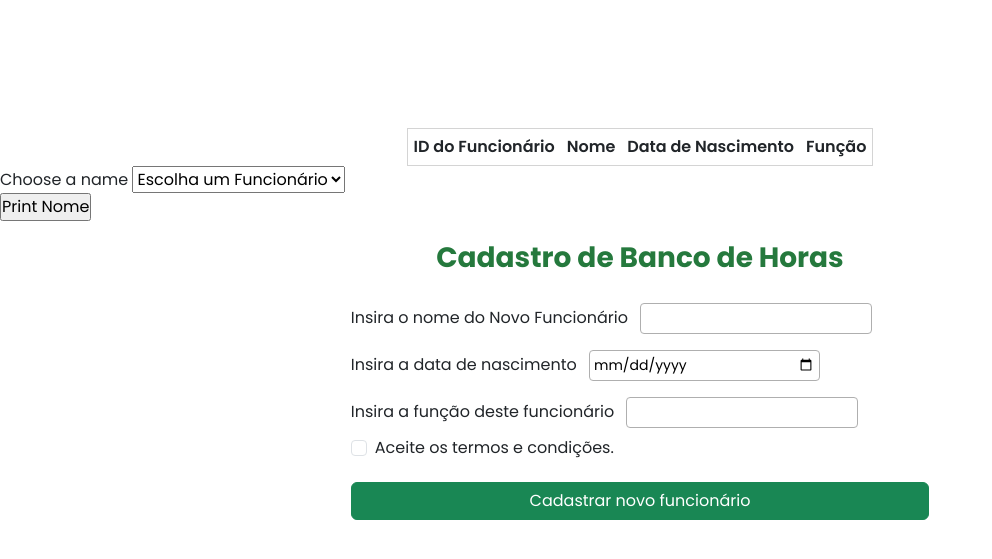
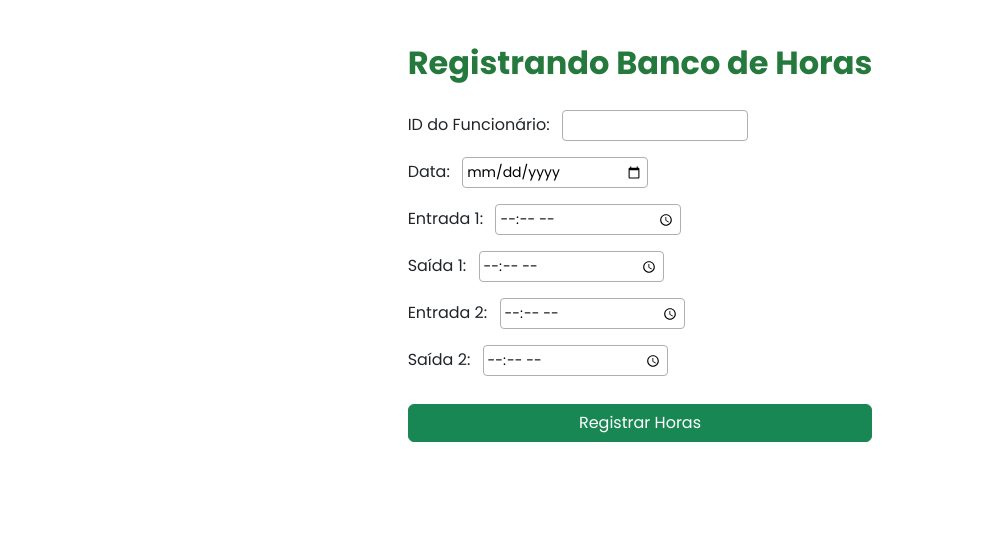
Before and after one commit to baakovi/Banco-de-Horas, a PHP site: page /screens/insert_hours.php in a window 1280 px wide. Shown: the part 93-652 px from the top of the page, without its empty margins (0-992 px from the left). Run offline with PHP 8.4, Linux system fonts and the light colour scheme; the visitor is signed in with stand-in values (Sample User, id 1); data that the repository does not hold is empty; some libraries are stand-ins or nearby versions.

Commit message:
update cadastro-feito

```diff
--- a/screens/insert_hours.php
+++ b/screens/insert_hours.php
@@ -1,5 +1,3 @@
-<!-- Lógica para inserir as horas trabalhadas dos funcionários -->
-
 <?php
 
     session_start();
@@ -11,11 +9,8 @@
         exit;
     }
 
-    $consulta = "SELECT nome FROM funcionarios";
-    $conn = $connection->query($consulta) or die($connection->error);
-
-    $bancoDeHoras = "SELECT * FROM banco_de_horas";
-    $connTwo = $connection->query($bancoDeHoras) or die($connection->error);
+    // $consulta = "SELECT * FROM funcionarios";
+    // $conn = $connection->query($consulta) or die($connection->error);
 
 ?>
 
@@ -36,7 +31,6 @@
     <title>Banco de Horas</title>
 
     <link rel="stylesheet" href="../styles/reset.css">
-    <link rel="stylesheet" href="../styles/hours.css">
     <link rel="stylesheet" href="../styles/welcome.css">
     <link href="https://cdn.jsdelivr.net/npm/bootstrap@5.3.3/dist/css/bootstrap.min.css" rel="stylesheet" integrity="sha384-QWTKZyjpPEjISv5WaRU9OFeRpok6YctnYmDr5pNlyT2bRjXh0JMhjY6hW+ALEwIH" crossorigin="anonymous">
 </head>
@@ -45,60 +39,59 @@
 
     <?php include './header.php' ?>
 
-    <main>
+    <main class="m-4">
 
-        <div class="table-div">
+        <div class="main-cadastro">
 
-            <table class="table-all">
+            <form action="./function/registro_horas.php" method="POST">
 
-                <tr class="title-table text-center">
-                    <td>ID do Funcionário</td>
-                    <td>Nome</td>
-                    <td>Data de Nascimento</td>
-                    <td>Função</td>
-                </tr>
-<!--
-                <?php // while($dice = $conn->fetch_array()) { ?>
+                <div class="forms-div">
 
-                <tr class="info-table">
-                    <td><?php echo $dice['id']; ?></td>
-                    <td><?php echo $dice['nome']; ?></td>
-                    <td><?php echo date("d/m/Y", strtotime($dice['data_nascimento'])); ?></td>
-                    <td><?php echo $dice['funcao']; ?></td>
-                </tr>
+                    <div>
+                        <h2 class="text-cadastro">Registrando Banco de Horas</h2>
+                    </div>
 
-                <?php // } ?> -->
-
-            </table>
-
-        </div>
-
-        <div class="teste">
-
-            <form action="" method="POST">
-
-                <div>
-
-                    <div class="select-option">
+                    <!-- <div class="select-option">
 
                         <label for="name-select">Choose a name</label>
 
                         <select name="names" id="name-select">
                             <option value="">Escolha um Funcionário</option>
-                            <?php while($opt = $conn->fetch_array()) { ?>
 
-                            <option value="names"><?php echo $opt['nome']; ?></option>
+                            <?php //while($opt = $conn->fetch_array()) { ?>
 
-                            <?php }
+                            <option value="names"><?php //echo $opt['nome']; ?></option>
 
-                            if (isset($_POST['submit']) && !empty($_POST['submit'])) {
-                                echo $opt;
-                            }?>
+                            <?php //} ?>
                         </select>
 
-                    </div>
+                    </div> -->
 
-                    <input type="submit" name="submit" value="Print Nome" >
+                    <label for="funcionario_id">ID do Funcionário:</label>
+                    <input type="text" id="funcionario_id" name="funcionario_id" class="input-cadastro" required>
+                    <br>
+
+                    <label for="data">Data:</label>
+                    <input type="date" id="data" name="data" class="input-cadastro" required>
+                    <br>
+
+                    <label for="entrada_um">Entrada 1:</label>
+                    <input type="time" id="entrada_um" name="entrada_um" class="input-cadastro" required>
+                    <br>
+
+                    <label for="entrada_dois">Saída 1:</label>
+                    <input type="time" id="entrada_dois" name="entrada_dois" class="input-cadastro" required>
+                    <br>
+
+                    <label for="saida_um">Entrada 2:</label>
+                    <input type="time" id="saida_um" name="saida_um" class="input-cadastro" required>
+                    <br>
+
+                    <label for="saida_dois">Saída 2:</label>
+                    <input type="time" id="saida_dois" name="saida_dois" class="input-cadastro" required>
+                    <br>
+
+                    <input type="submit" name="submit" class="btn btn-success new-button" value="Registrar Horas">
 
                 </div>
 
@@ -108,61 +101,6 @@
 
     </main>
 
-    <main>
-        <div class="main-cadastro">
-
-            <form class="forms-cadastro" action="" method="POST">
-
-                <div class="forms-div">
-
-                    <div>
-                        <h3 class="text-cadastro">Cadastro de Banco de Horas</h3>
-                    </div>
-
-                    <div class="values">
-
-                        <div>
-                            <label for="func">Insira o nome do Novo Funcionário</label>
-                            <input type="text" name="func" id="func" class="input-cadastro" required>
-                        </div>
-
-                        <div>
-                            <label for="nasc">Insira a data de nascimento</label>
-                            <input type="date" name="nasc" id="nasc" class="input-cadastro" required>
-                        </div>
-
-                        <div>
-                            <label for="function">Insira a função deste funcionário</label>
-                            <input type="text" name="function" id="function" class="input-cadastro" required>
-                        </div>
-
-                    </div>
-
-                    <div class="col-12">
-                        <div class="form-check">
-                            <input class="form-check-input" type="checkbox" value="" id="invalidCheck" required>
-                            <label class="form-check-label" for="invalidCheck">
-                                Aceite os termos e condições.
-                            </label>
-
-                            <div class="invalid-feedback">
-                                You must agree before submitting.
-                            </div>
-                        </div>
-                    </div>
-
-
-                    <div>
-                        <input type="submit" name="submit" class="btn btn-success new-button" value="Cadastrar novo funcionário">
-                    </div>
-
-                </div>
-
-            </form>
-
-        </div>
-    </main>
-
 
     <script src="https://cdn.jsdelivr.net/npm/bootstrap@5.3.3/dist/js/bootstrap.bundle.min.js" integrity="sha384-YvpcrYf0tY3lHB60NNkmXc5s9fDVZLESaAA55NDzOxhy9GkcIdslK1eN7N6jIeHz" crossorigin="anonymous"></script>
     <script src="https://cdn.jsdelivr.net/npm/@popperjs/core@2.11.8/dist/umd/popper.min.js" integrity="sha384-I7E8VVD/ismYTF4hNIPjVp/Zjvgyol6VFvRkX/vR+Vc4jQkC+hVqc2pM8ODewa9r" crossorigin="anonymous"></script>
```
Also changed, not shown: CODES.md (+69 -0 lines), screens/function/registro_horas.php (added, +45 -0 lines), screens/visualize.php (+36 -8 lines), README.md, styles/visualize.css (renamed from styles/hours.css).
